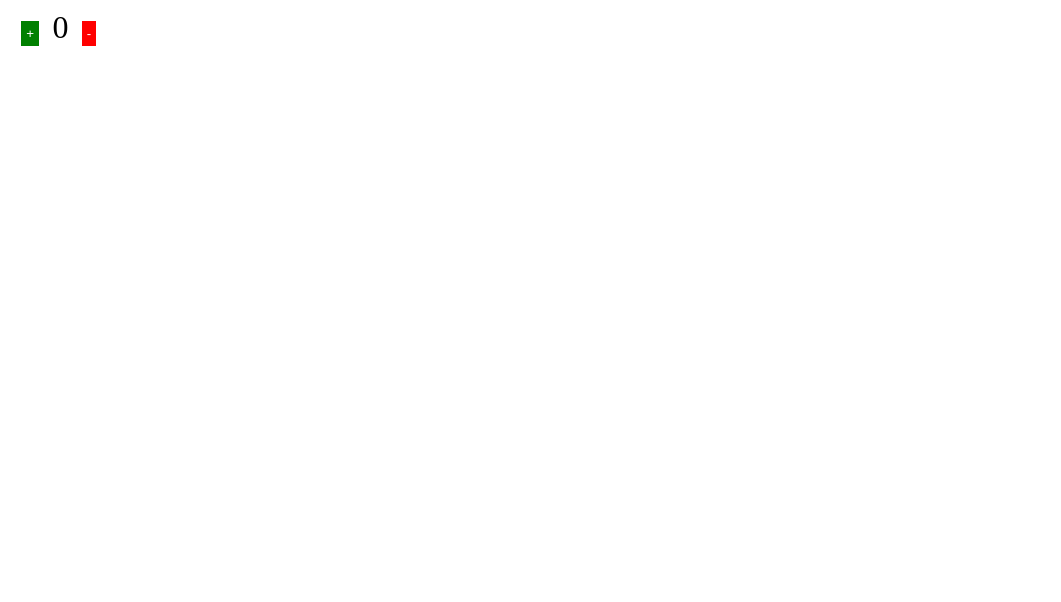
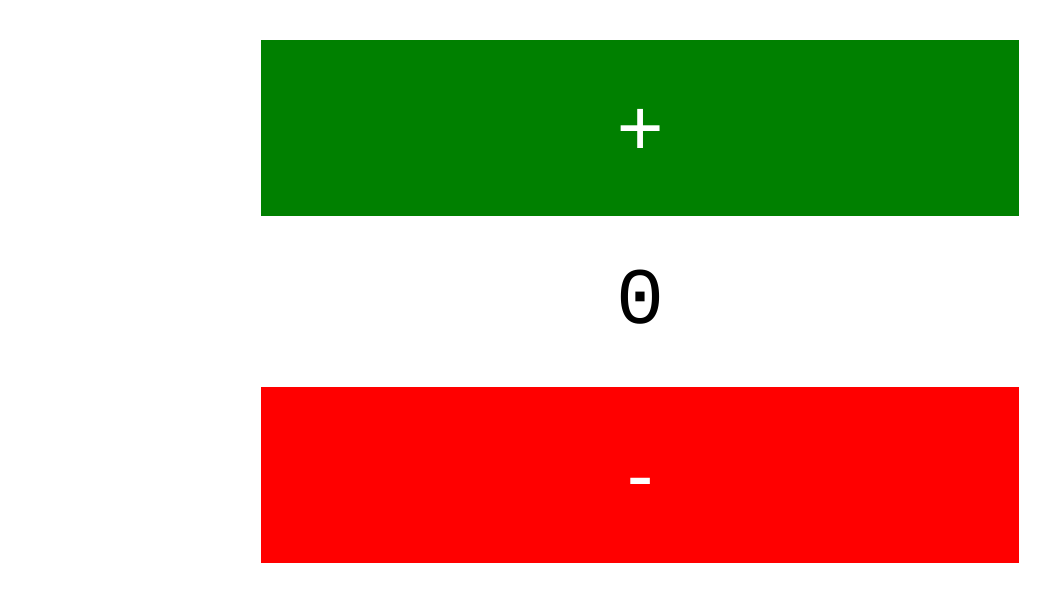
Before and after one commit to nelsonic/practice, a website: page elm.html in a window 1280 px wide. Shown: the whole page, without its empty margins (0-1061 px from the left). Drawn offline with Linux system fonts and the light colour scheme.

Commit message:
add final CSS styles for example so it looks nice by default

```diff
--- a/elm.html
+++ b/elm.html
@@ -15,11 +15,11 @@ function mount(muv, root) {
   var model = muv.model,
       update = muv.update,
       view = muv.view;
-  // initial state
-  var state = model;
-  // signal function takes action and returns callback
-  function signal(action) {
-    return function () {
+
+  var state = model;               // initial state
+
+  function signal(action) {        // signal function takes action
+    return function callback() {   // and returns callback
       // update state
       state = update(state, action);
       // rerender
@@ -47,20 +47,20 @@ function empty(node) { // http://stackoverflow.com/a/3955238/1148249
   }
 }
 
-function button(text, signal, action) { // http://stackoverflow.com/a/8650996/1148249
+function button(text, signal, action) {        // http://stackoverflow.com/a/8650996/1148249
   var button = document.createElement('button');
-    var text = document.createTextNode(text);   // Create a text node for the button text
+    var text = document.createTextNode(text);  // Create a text node for the button text
     button.appendChild(text);
-    button.className = action;                  // add action as CSS class so can style
+    button.className = action;                 // add action as CSS class so can style
     button.onclick = signal(action);
   return button
 }
 
 function view(signal, model, root) {
   empty(root);
-  return [
-    button('+', signal, Inc),
-    document.createTextNode(model),
+  return [                                     // storing DOM nodes in an array
+    button('+', signal, Inc),                  // and then iterating to append them
+    document.createTextNode(model),            // avoids repetition.
     button('-', signal, Dec)
   ].forEach(function(el){ root.appendChild(el) })
 }
@@ -69,13 +69,15 @@ function view(signal, model, root) {
  mount({model: 0, update, view}, document.getElementById('app'));
 </script>
 
-<style>
+<style> /** CSS Styles are 100% optional here but they make it look *much* nicer **/
   body{
-    font-size: 2em;
+    font-family: Courier, "Lucida Console", monospace;
+    font-size: 5em;
+    text-align: center;
   }
   button {
-    color:white;border:2px solid; padding:3px;
-    margin: 1em;
+    font-size: 1em; color:white; border:2px solid; padding:0.5em; margin: 0.5em auto;
+    display: block; width: 60%;
   }
   .inc {
     background-color:green; border-color: green;
```
